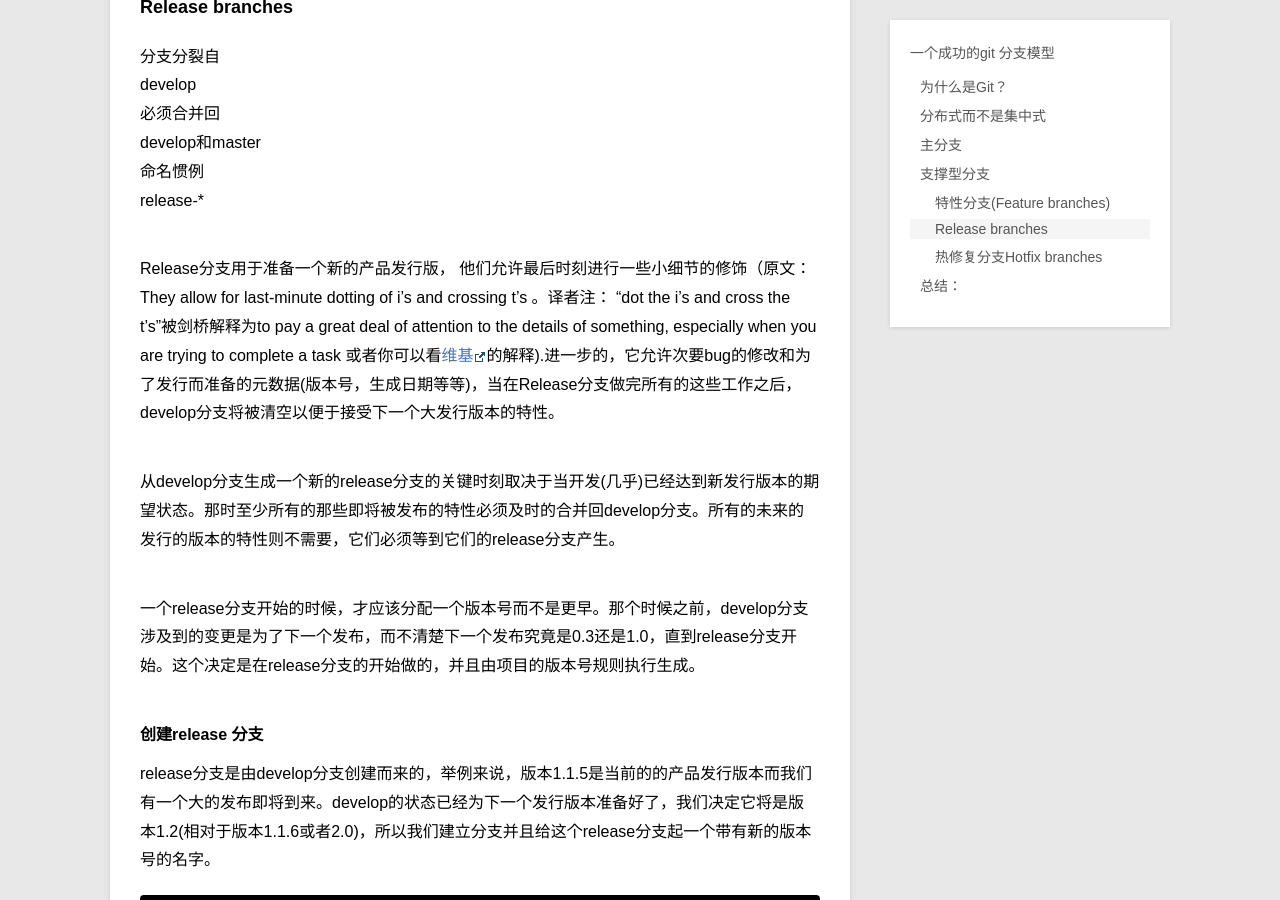
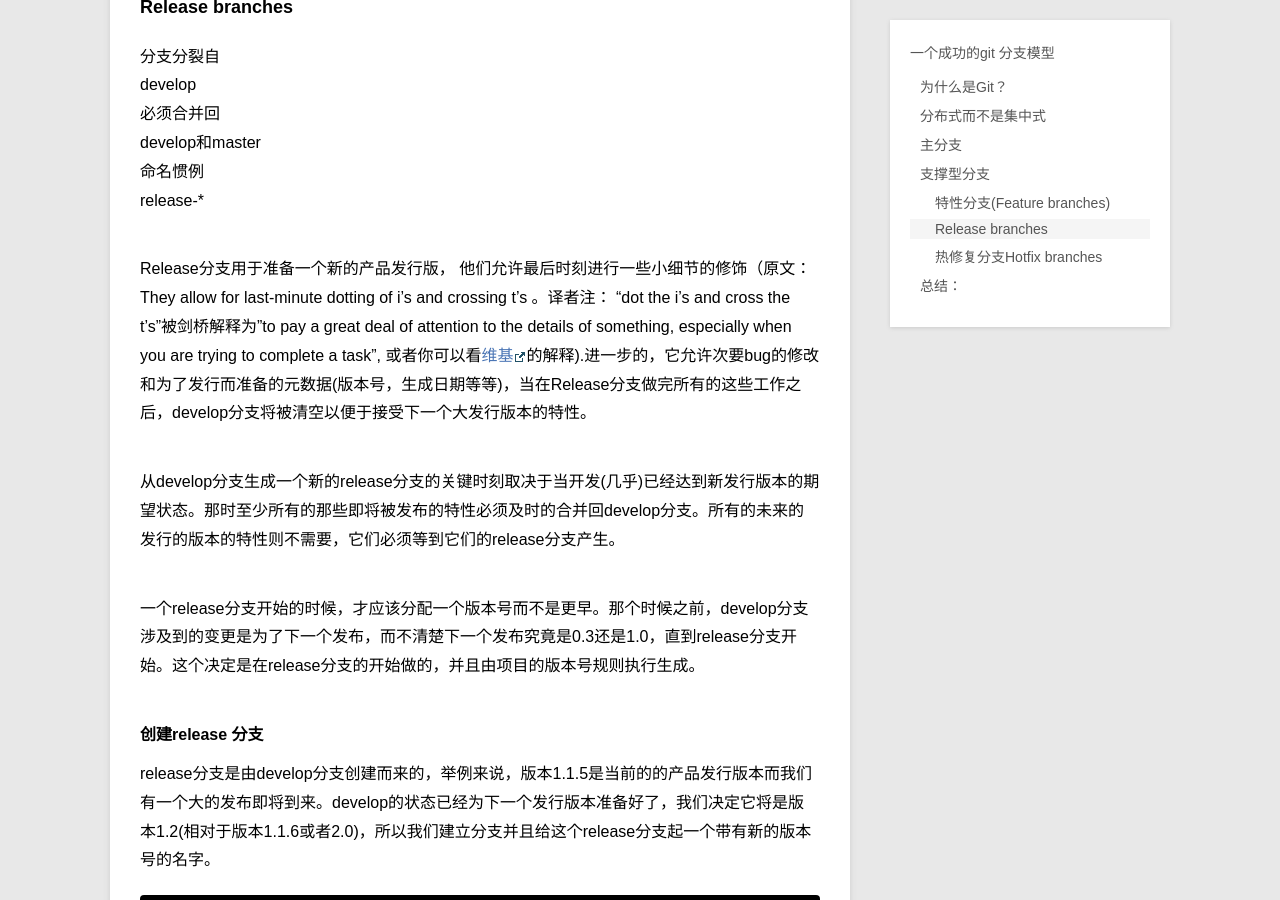
Before and after one commit to yanhuqing666/yanhuqing666.github.io, a Jekyll site: the page built from _posts/2016-04-04-a-successsfull-git-branching-model.md, in a window 1280 px wide and 900 px high, scrolled down 7821 px. Built offline with Jekyll 4.4.1, drawn with Linux system fonts in a browser that asks for light colours; comment, search, counter and statistics services are not loaded.

Commit message:
typo
typo

```diff
--- a/_posts/2016-04-04-a-successsfull-git-branching-model.md
+++ b/_posts/2016-04-04-a-successsfull-git-branching-model.md
@@ -122,7 +122,7 @@ develop和master
 命名惯例
 release-*
 
-Release分支用于准备一个新的产品发行版， 他们允许最后时刻进行一些小细节的修饰（原文：They allow for last-minute dotting of i’s and crossing t’s 。译者注： “dot the i's and cross the t's”被剑桥解释为to pay a great deal of attention to the details of something, especially when you are trying to complete a task 或者你可以看[维基](https://en.wiktionary.org/wiki/dot_the_i's_and_cross_the_t's)的解释).进一步的，它允许次要bug的修改和为了发行而准备的元数据(版本号，生成日期等等)，当在Release分支做完所有的这些工作之后，develop分支将被清空以便于接受下一个大发行版本的特性。
+Release分支用于准备一个新的产品发行版， 他们允许最后时刻进行一些小细节的修饰（原文：They allow for last-minute dotting of i’s and crossing t’s 。译者注： “dot the i's and cross the t's”被剑桥解释为"to pay a great deal of attention to the details of something, especially when you are trying to complete a task", 或者你可以看[维基](https://en.wiktionary.org/wiki/dot_the_i's_and_cross_the_t's)的解释).进一步的，它允许次要bug的修改和为了发行而准备的元数据(版本号，生成日期等等)，当在Release分支做完所有的这些工作之后，develop分支将被清空以便于接受下一个大发行版本的特性。
 
 从develop分支生成一个新的release分支的关键时刻取决于当开发(几乎)已经达到新发行版本的期望状态。那时至少所有的那些即将被发布的特性必须及时的合并回develop分支。所有的未来的发行的版本的特性则不需要，它们必须等到它们的release分支产生。
 
```
